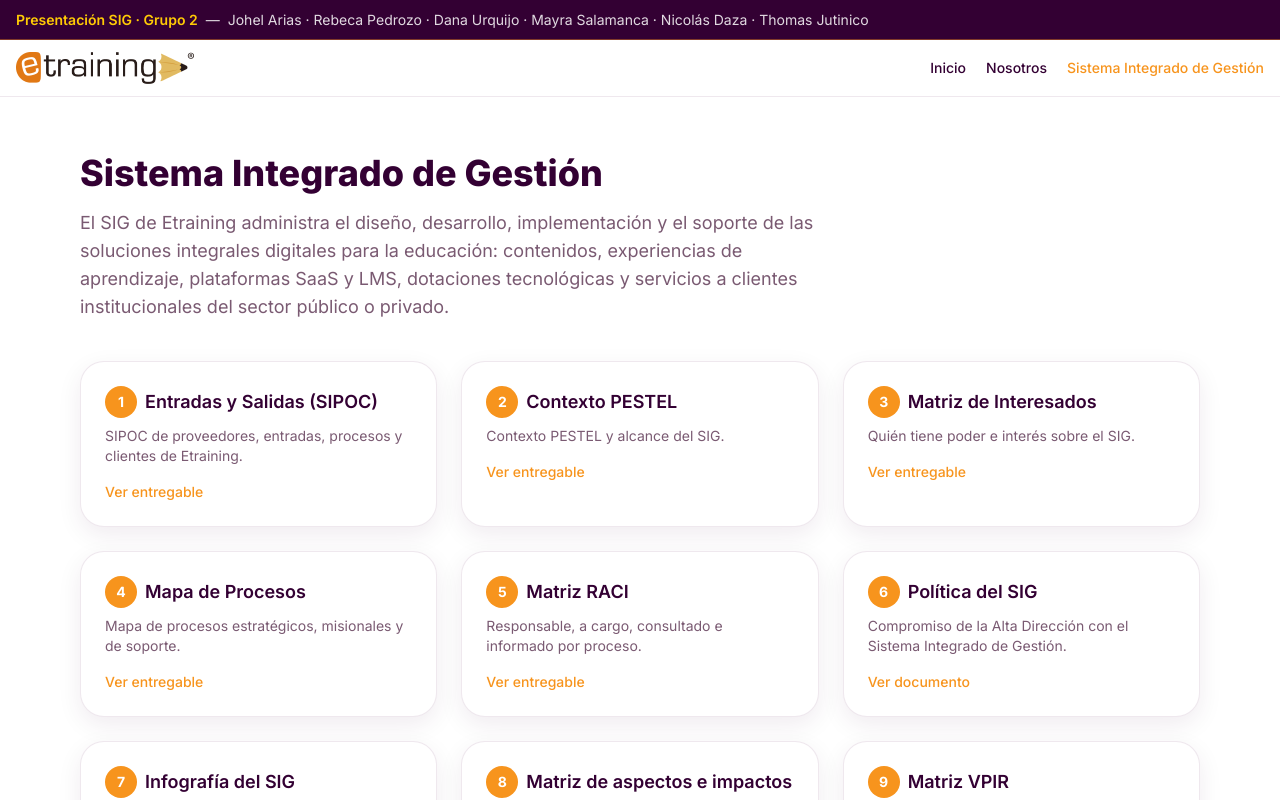
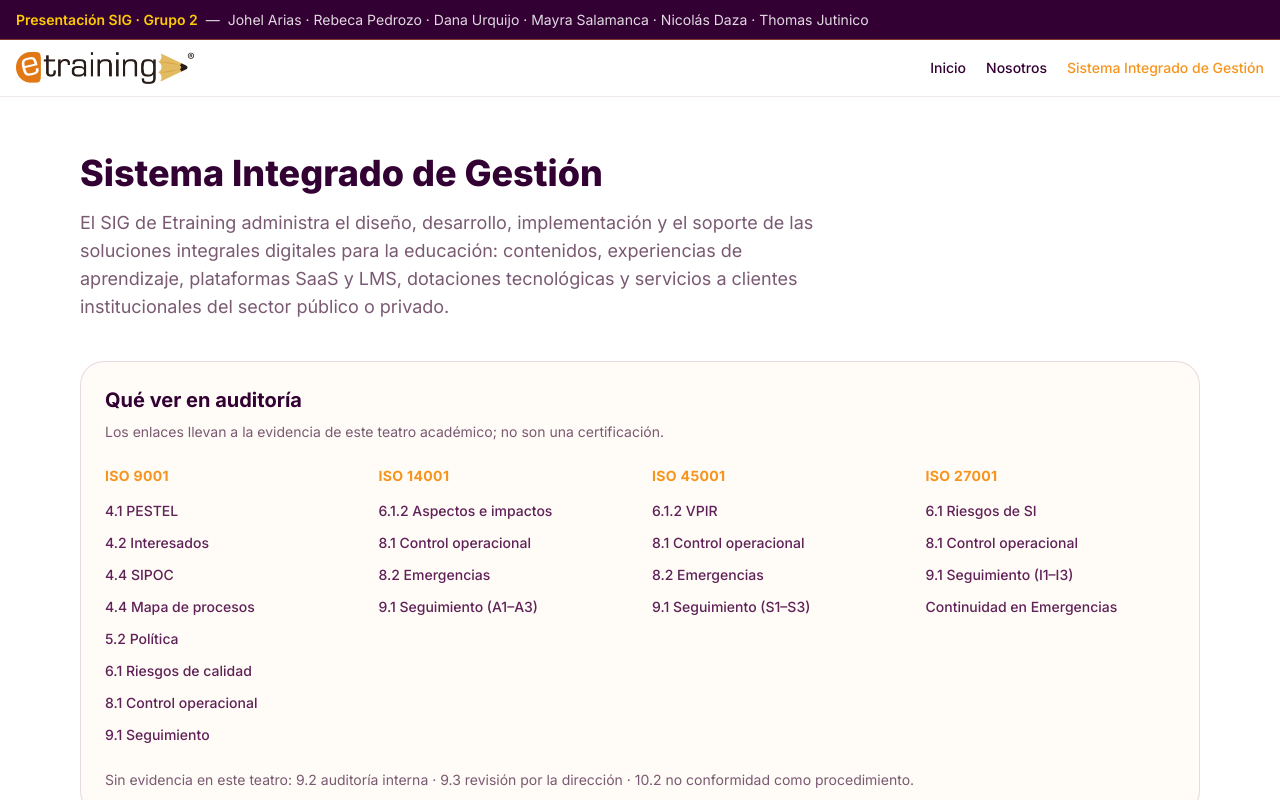
Before and after one commit to 5arSanti/sig-etraining-landing-page, a React (Vite) app: page /sig in a window 1280 px wide. Shown: the top 800 px of the page. Built offline with nearby package versions, Linux system fonts and the light colour scheme.

Commit message:
Map ISO clauses on the SIG lobby to the rooms that hold evidence.

```diff
--- /dev/null
+++ b/src/content/sig.isoClauses.ts
@@ -0,0 +1,64 @@
+import type { SigSlug } from './sig.manifest';
+
+export type IsoClauseLink = {
+  numeral: string;
+  label: string;
+  slug: SigSlug;
+};
+
+export type IsoStandardColumn = {
+  standard: string;
+  links: IsoClauseLink[];
+};
+
+export const ISO_CLAUSE_COLUMNS: IsoStandardColumn[] = [
+  {
+    standard: 'ISO 9001',
+    links: [
+      { numeral: '4.1', label: 'PESTEL', slug: 'pestel' },
+      { numeral: '4.2', label: 'Interesados', slug: 'matriz-interesados' },
+      { numeral: '4.4', label: 'SIPOC', slug: 'entradas-salidas' },
+      { numeral: '4.4', label: 'Mapa de procesos', slug: 'mapa-de-procesos' },
+      { numeral: '5.2', label: 'Política', slug: 'politica-sig' },
+      { numeral: '6.1', label: 'Riesgos de calidad', slug: 'riesgos-calidad' },
+      { numeral: '8.1', label: 'Control operacional', slug: 'control-operacional' },
+      { numeral: '9.1', label: 'Seguimiento', slug: 'seguimiento-medicion' },
+    ],
+  },
+  {
+    standard: 'ISO 14001',
+    links: [
+      { numeral: '6.1.2', label: 'Aspectos e impactos', slug: 'aspectos-impactos' },
+      { numeral: '8.1', label: 'Control operacional', slug: 'control-operacional' },
+      { numeral: '8.2', label: 'Emergencias', slug: 'emergencias' },
+      { numeral: '9.1', label: 'Seguimiento (A1–A3)', slug: 'seguimiento-medicion' },
+    ],
+  },
+  {
+    standard: 'ISO 45001',
+    links: [
+      { numeral: '6.1.2', label: 'VPIR', slug: 'matriz-vpir' },
+      { numeral: '8.1', label: 'Control operacional', slug: 'control-operacional' },
+      { numeral: '8.2', label: 'Emergencias', slug: 'emergencias' },
+      { numeral: '9.1', label: 'Seguimiento (S1–S3)', slug: 'seguimiento-medicion' },
+    ],
+  },
+  {
+    standard: 'ISO 27001',
+    links: [
+      { numeral: '6.1', label: 'Riesgos de SI', slug: 'riesgos-seguridad-informacion' },
+      { numeral: '8.1', label: 'Control operacional', slug: 'control-operacional' },
+      { numeral: '9.1', label: 'Seguimiento (I1–I3)', slug: 'seguimiento-medicion' },
+      { numeral: '', label: 'Continuidad en Emergencias', slug: 'emergencias' },
+    ],
+  },
+];
+
+export const ISO_CLAUSE_INTRO =
+  'Los enlaces llevan a la evidencia de este teatro académico; no son una certificación.';
+
+export const ISO_CLAUSE_GAPS = [
+  '9.2 auditoría interna',
+  '9.3 revisión por la dirección',
+  '10.2 no conformidad como procedimiento',
+];
--- /dev/null
+++ b/src/features/sig/IsoClauseMap.tsx
@@ -0,0 +1,36 @@
+import { Link } from 'react-router-dom';
+import { routes } from '@/app/routes';
+import { ISO_CLAUSE_COLUMNS, ISO_CLAUSE_GAPS, ISO_CLAUSE_INTRO } from '@/content/sig.isoClauses';
+
+export function IsoClauseMap() {
+  return (
+    <section className="mb-10 rounded-[var(--radius-card)] border border-brand-plum/15 bg-brand-cream/60 p-6">
+      <h2 className="text-xl font-bold text-brand-plum-ink">Qué ver en auditoría</h2>
+      <p className="mt-2 text-sm text-brand-muted">{ISO_CLAUSE_INTRO}</p>
+      <div className="mt-6 grid gap-6 md:grid-cols-2 xl:grid-cols-4">
+        {ISO_CLAUSE_COLUMNS.map((column) => (
+          <div key={column.standard}>
+            <h3 className="mb-3 text-sm font-bold uppercase tracking-wide text-brand-orange">
+              {column.standard}
+            </h3>
+            <ul className="space-y-2">
+              {column.links.map((link) => (
+                <li key={`${column.standard}-${link.numeral}-${link.slug}-${link.label}`}>
+                  <Link
+                    to={routes.sigTopic(link.slug)}
+                    className="text-sm font-medium text-brand-plum hover:text-brand-orange"
+                  >
+                    {`${link.numeral} ${link.label}`.trim()}
+                  </Link>
+                </li>
+              ))}
+            </ul>
+          </div>
+        ))}
+      </div>
+      <p className="mt-6 text-sm text-brand-muted">
+        Sin evidencia en este teatro: {ISO_CLAUSE_GAPS.join(' · ')}.
+      </p>
+    </section>
+  );
+}
--- a/src/features/sig/SigLobbyPage.tsx
+++ b/src/features/sig/SigLobbyPage.tsx
@@ -1,4 +1,5 @@
 import { SIG_LOBBY_INTRO, SIG_TOPICS } from '@/content/sig.manifest';
+import { IsoClauseMap } from './IsoClauseMap';
 import { TopicCard } from './TopicCard';
 
 export function SigLobbyPage() {
@@ -8,6 +9,7 @@ export function SigLobbyPage() {
         Sistema Integrado de Gestión
       </h1>
       <p className="mb-10 max-w-3xl text-lg text-brand-muted">{SIG_LOBBY_INTRO}</p>
+      <IsoClauseMap />
       <div className="grid gap-6 sm:grid-cols-2 lg:grid-cols-3">
         {SIG_TOPICS.map((topic) => (
           <TopicCard key={topic.slug} topic={topic} />
```
Also changed, not shown: 1 other file (tests, documents, lock files or other folders).
